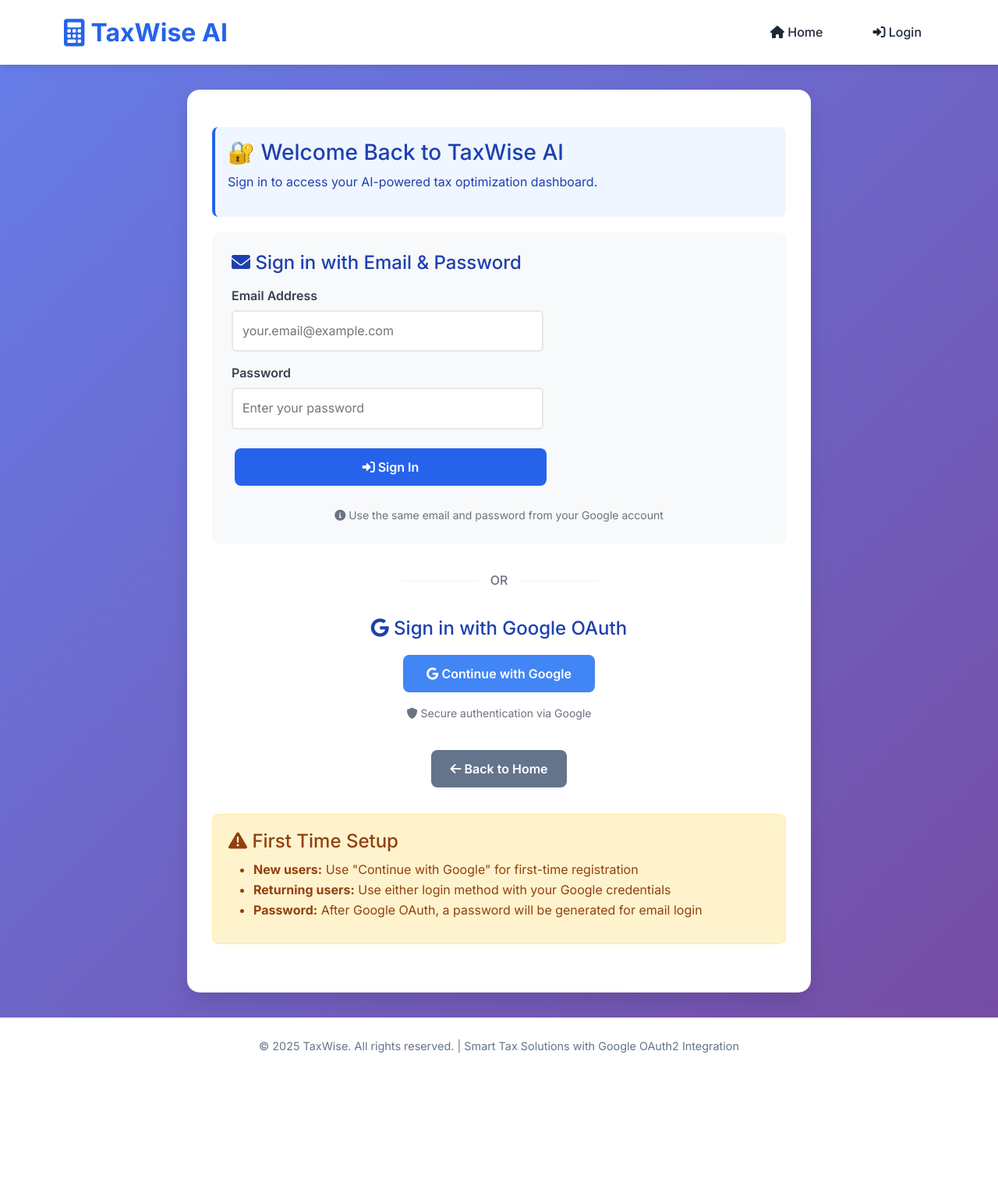
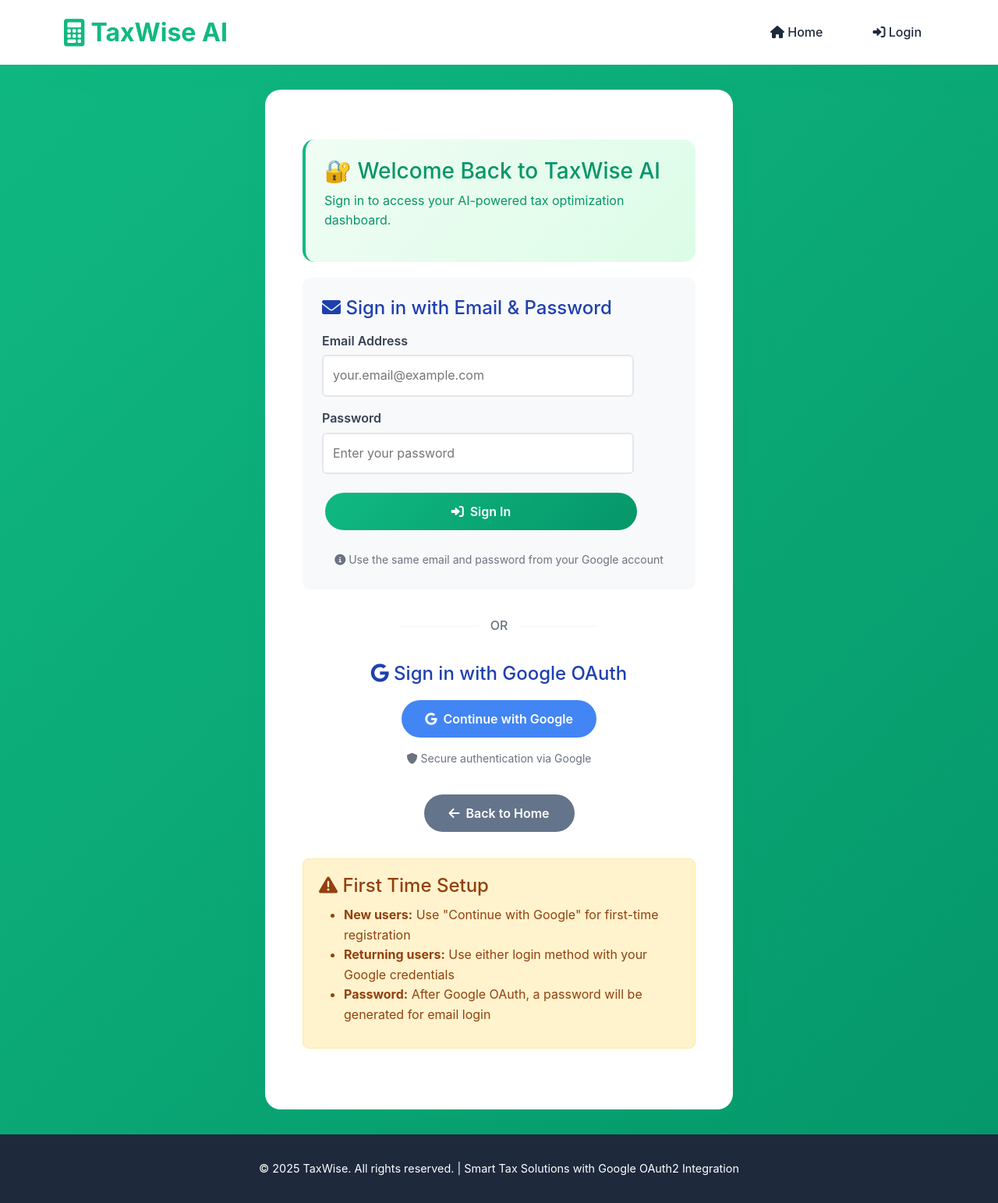
Before and after one commit to neilfaber/BitNBuild-25_Codeverd, a Django app: page /auth/login/ in a window 1280 px wide. Shown: the whole page at 78% size. Before the commit the page ends 1351 px from the top, so only its background shows below. Run offline with Django 5.2, Linux system fonts and the light colour scheme; parts of the project's set-up code (start-up, migrations or seed data) failed here and were passed over.

Commit message:
Improved Login Page

```diff
--- a/TaxWise/authentication/templates/authentication/base.html
+++ b/TaxWise/authentication/templates/authentication/base.html
@@ -16,11 +16,11 @@
 
     <style>
         :root {
-            --primary-color: #2563eb;
-            --primary-dark: #1d4ed8;
-            --secondary-color: #64748b;
-            --success-color: #059669;
-            --warning-color: #d97706;
+            --primary-green: #10B981;
+            --secondary-green: #059669;
+            --light-green: #f0fdf4;
+            --success-color: #10B981;
+            --warning-color: #f59e0b;
             --error-color: #dc2626;
             --light-bg: #f8fafc;
             --white: #ffffff;
@@ -29,6 +29,8 @@
             --border-color: #e2e8f0;
             --google-color: #4285f4;
             --google-hover: #3367d6;
+            --card-shadow: 0 10px 25px rgba(16, 185, 129, 0.1);
+            --hover-shadow: 0 20px 40px rgba(16, 185, 129, 0.15);
         }
 
         * {
@@ -36,10 +38,10 @@
         }
 
         body {
-            font-family: 'Inter', sans-serif;
+            font-family: -apple-system, BlinkMacSystemFont, 'Segoe UI', Roboto, Oxygen, Ubuntu, Cantarell, sans-serif;
             line-height: 1.6;
             color: var(--text-dark);
-            background: linear-gradient(135deg, #667eea 0%, #764ba2 100%);
+            background: linear-gradient(135deg, var(--primary-green) 0%, var(--secondary-green) 100%);
             min-height: 100vh;
             margin: 0;
             padding: 0;
@@ -52,7 +54,7 @@
         /* Header Styles */
         .header {
             background: var(--white);
-            box-shadow: 0 2px 10px rgba(0,0,0,0.1);
+            box-shadow: var(--card-shadow);
             padding: 1rem 0;
             position: sticky;
             top: 0;
@@ -68,7 +70,7 @@
         .logo {
             font-size: 2rem;
             font-weight: 700;
-            color: var(--primary-color);
+            color: var(--primary-green);
             text-decoration: none;
             display: flex;
             align-items: center;
@@ -92,13 +94,14 @@
             text-decoration: none;
             font-weight: 500;
             padding: 0.5rem 1rem;
-            border-radius: 0.5rem;
+            border-radius: 25px;
             transition: all 0.3s ease;
         }
 
         .nav-links a:hover {
-            color: var(--primary-color);
-            background: var(--light-bg);
+            color: var(--primary-green);
+            background: var(--light-green);
+            transform: translateY(-2px);
         }
 
         /* Main Content */
@@ -109,11 +112,11 @@
 
         .content-wrapper {
             background: var(--white);
-            border-radius: 1rem;
-            box-shadow: 0 10px 25px rgba(0,0,0,0.1);
-            padding: 2rem;
+            border-radius: 20px;
+            box-shadow: var(--card-shadow);
+            padding: 3rem;
             margin: 0 1rem;
-            max-width: 800px;
+            max-width: 600px;
             margin: 0 auto;
         }
 
@@ -140,22 +143,22 @@
 
         /* Status Messages */
         .status {
-            padding: 1rem;
-            border-radius: 0.5rem;
+            padding: 1.5rem;
+            border-radius: 15px;
             margin: 1rem 0;
             border-left: 4px solid;
         }
 
         .status.success {
-            background: #f0fdf4;
+            background: var(--light-green);
             border-color: var(--success-color);
-            color: #166534;
+            color: var(--secondary-green);
         }
 
         .status.info {
-            background: #eff6ff;
-            border-color: var(--primary-color);
-            color: #1e40af;
+            background: linear-gradient(135deg, var(--light-green), #dcfce7);
+            border-color: var(--primary-green);
+            color: var(--secondary-green);
         }
 
         .status.warning {
@@ -173,16 +176,20 @@
         /* Button Styles */
         .btn {
             display: inline-block;
-            padding: 0.75rem 1.5rem;
+            padding: 0.75rem 2rem;
             font-size: 1rem;
             font-weight: 600;
             text-align: center;
             text-decoration: none;
             border: none;
-            border-radius: 0.5rem;
+            border-radius: 50px;
             cursor: pointer;
             transition: all 0.3s ease;
             margin: 0.25rem;
+            display: inline-flex;
+            align-items: center;
+            gap: 0.5rem;
+            justify-content: center;
         }
 
         .btn-google {
@@ -193,31 +200,74 @@
         .btn-google:hover {
             background: var(--google-hover);
             color: var(--white);
-            transform: translateY(-2px);
-            box-shadow: 0 4px 12px rgba(66, 133, 244, 0.3);
+            transform: translateY(-3px);
+            box-shadow: 0 10px 25px rgba(66, 133, 244, 0.3);
         }
 
         .btn-primary {
-            background: var(--primary-color);
+            background: linear-gradient(135deg, var(--primary-green), var(--secondary-green));
             color: var(--white);
         }
 
         .btn-primary:hover {
-            background: var(--primary-dark);
+            background: linear-gradient(135deg, var(--secondary-green), var(--primary-green));
             color: var(--white);
-            transform: translateY(-2px);
-            box-shadow: 0 4px 12px rgba(37, 99, 235, 0.3);
+            transform: translateY(-3px);
+            box-shadow: var(--hover-shadow);
         }
 
         .btn-secondary {
-            background: var(--secondary-color);
+            background: var(--text-muted);
             color: var(--white);
         }
 
         .btn-secondary:hover {
             background: #475569;
             color: var(--white);
-            transform: translateY(-2px);
+            transform: translateY(-3px);
+        }
+
+        /* Form Styles */
+        .form-section {
+            background: var(--light-green);
+            padding: 2rem;
+            border-radius: 20px;
+            margin: 2rem 0;
+            border-left: 4px solid var(--primary-green);
+        }
+
+        .form-section h4 {
+            color: var(--secondary-green);
+            margin-bottom: 1.5rem;
+            font-weight: 700;
+        }
+
+        .form-group {
+            margin-bottom: 1.5rem;
+        }
+
+        .form-group label {
+            display: block;
+            font-weight: 600;
+            margin-bottom: 0.5rem;
+            color: var(--text-dark);
+        }
+
+        .form-control {
+            width: 100%;
+            padding: 0.75rem 1rem;
+            border: 2px solid var(--border-color);
+            border-radius: 15px;
+            font-size: 1rem;
+            transition: all 0.3s ease;
+            background: var(--white);
+        }
+
+        .form-control:focus {
+            border-color: var(--primary-green);
+            box-shadow: 0 0 0 0.2rem rgba(16, 185, 129, 0.25);
+            outline: none;
+            background: var(--white);
         }
 
         /* User Info Table */
@@ -247,13 +297,78 @@
             border-bottom: none;
         }
 
+        /* Divider */
+        .divider {
+            text-align: center;
+            margin: 2rem 0;
+        }
+
+        .divider-line {
+            display: inline-flex;
+            align-items: center;
+            gap: 1rem;
+        }
+
+        .divider-line hr {
+            width: 80px;
+            border: 1px solid var(--border-color);
+            margin: 0;
+        }
+
+        .divider-text {
+            color: var(--text-muted);
+            font-weight: 600;
+            padding: 0 1rem;
+        }
+
+        /* OAuth Section */
+        .oauth-section {
+            text-align: center;
+            margin: 2rem 0;
+            padding: 1.5rem;
+            background: linear-gradient(135deg, #eff6ff, #dbeafe);
+            border-radius: 20px;
+            border-left: 4px solid var(--google-color);
+        }
+
+        .oauth-section h4 {
+            color: var(--google-color);
+            margin-bottom: 1rem;
+            font-weight: 700;
+        }
+
+        /* Setup Information */
+        .setup-info {
+            background: linear-gradient(135deg, #fffbeb, #fef3c7);
+            border: 1px solid #fde68a;
+            padding: 1.5rem;
+            border-radius: 20px;
+            margin: 2rem 0;
+            border-left: 4px solid var(--warning-color);
+        }
+
+        .setup-info h4 {
+            color: #92400e;
+            font-weight: 700;
+            margin-bottom: 1rem;
+        }
+
+        .setup-info ul {
+            margin: 1rem 0;
+            color: #92400e;
+            line-height: 1.7;
+        }
+
+        .setup-info li {
+            margin-bottom: 0.5rem;
+        }
+
         /* Footer */
         .footer {
-            background: var(--white);
+            background: var(--text-dark);
+            color: var(--white);
             text-align: center;
-            padding: 1.5rem 0;
-            color: var(--text-muted);
-            border-top: 1px solid var(--border-color);
+            padding: 2rem 0;
             margin-top: auto;
         }
 
@@ -290,24 +405,11 @@
             .user-info td:first-child {
                 width: 40%;
             }
-        }
 
-        /* Custom Scrollbar */
-        ::-webkit-scrollbar {
-            width: 8px;
-        }
-
-        ::-webkit-scrollbar-track {
-            background: var(--light-bg);
-        }
-
-        ::-webkit-scrollbar-thumb {
-            background: var(--secondary-color);
-            border-radius: 4px;
-        }
-
-        ::-webkit-scrollbar-thumb:hover {
-            background: var(--primary-color);
+            .btn {
+                width: 100%;
+                margin-bottom: 0.5rem;
+            }
         }
 
         /* Loading Animation */
```
Also changed, not shown: other parts of TaxWise/authentication/templates/authentication/base.html (+37 -12 lines), TaxWise/db.sqlite3.
